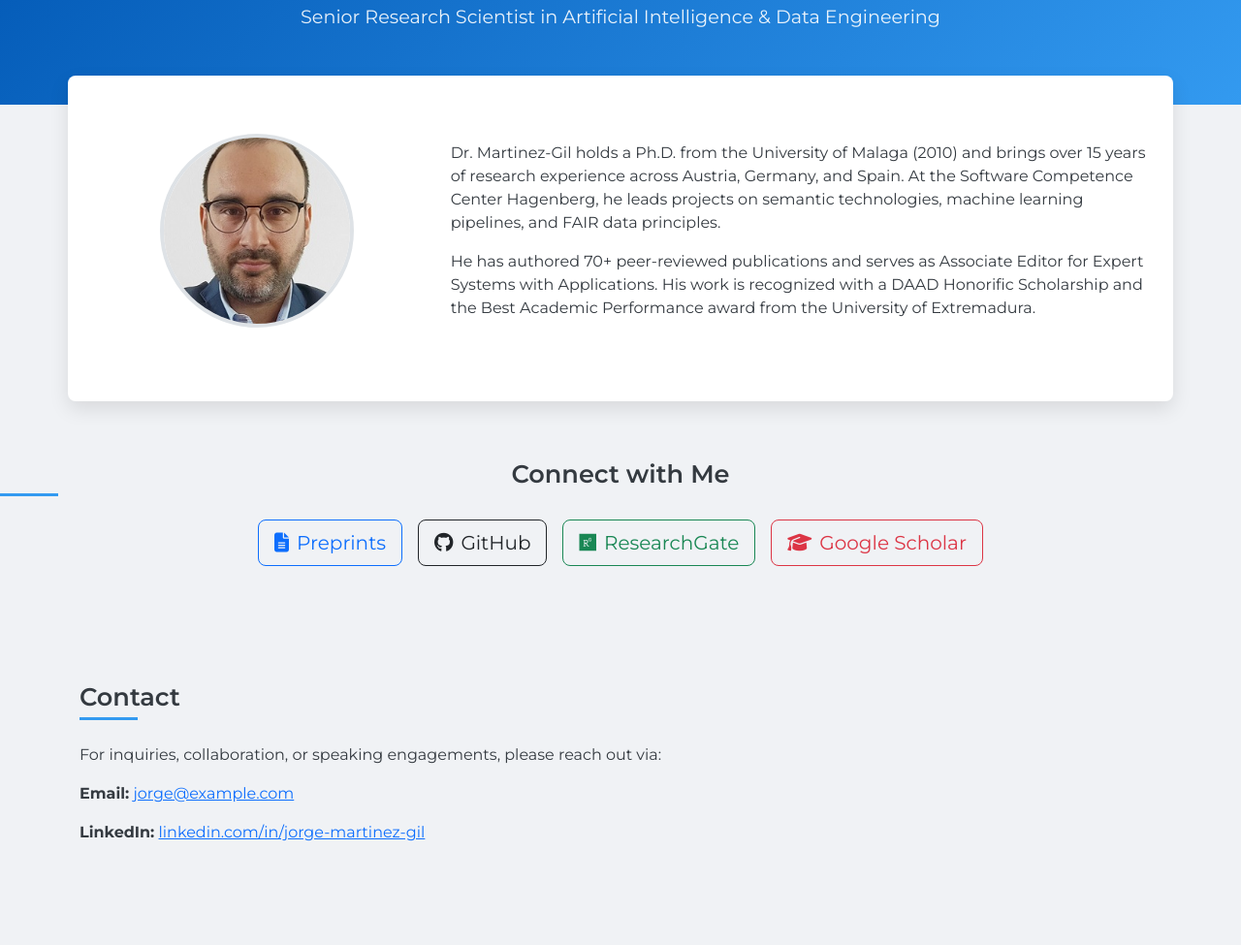
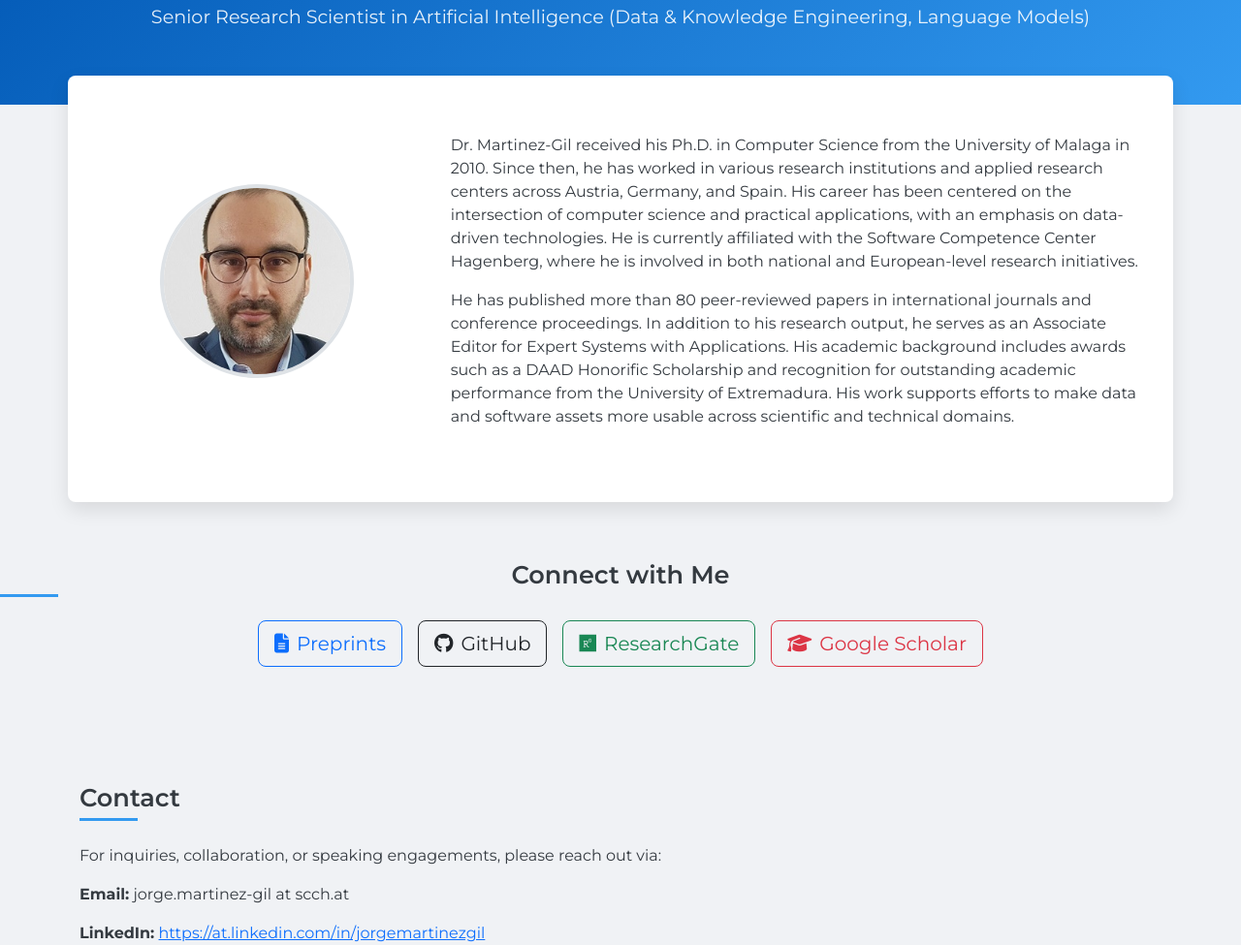
Before and after one commit to jorge-martinez-gil/jorge-martinez-gil.github.io, a plain HTML site: page index.html in a window 1280 px wide. Shown: the part 215-1190 px from the top of the page at 97% size. Drawn offline with nearby package versions, Linux system fonts and the light colour scheme; a small style sheet from the web is missing.

Commit message:
Modifications

```diff
--- a/index.html
+++ b/index.html
@@ -113,7 +113,7 @@
   <header class="hero">
     <div class="container">
       <h1>Jorge Martinez-Gil</h1>
-      <p>Senior Research Scientist in Artificial Intelligence &amp; Data Engineering</p>
+      <p>Senior Research Scientist in Artificial Intelligence (Data &amp; Knowledge Engineering, Language Models)</p>
     </div>
   </header>
 
@@ -125,10 +125,10 @@
       </div>
       <div class="col-md-8">
         <p>
-          Dr. Martinez-Gil holds a Ph.D. from the University of Malaga (2010) and brings over 15 years of research experience across Austria, Germany, and Spain. At the Software Competence Center Hagenberg, he leads projects on semantic technologies, machine learning pipelines, and FAIR data principles.
+		Dr. Martinez-Gil received his Ph.D. in Computer Science from the University of Malaga in 2010. Since then, he has worked in various research institutions and applied research centers across Austria, Germany, and Spain. His career has been centered on the intersection of computer science and practical applications, with an emphasis on data-driven technologies. He is currently affiliated with the Software Competence Center Hagenberg, where he is involved in both national and European-level research initiatives.
         </p>
         <p>
-          He has authored 70+ peer-reviewed publications and serves as Associate Editor for Expert Systems with Applications. His work is recognized with a DAAD Honorific Scholarship and the Best Academic Performance award from the University of Extremadura.
+		He has published more than 80 peer-reviewed papers in international journals and conference proceedings. In addition to his research output, he serves as an Associate Editor for Expert Systems with Applications. His academic background includes awards such as a DAAD Honorific Scholarship and recognition for outstanding academic performance from the University of Extremadura. His work supports efforts to make data and software assets more usable across scientific and technical domains.
         </p>
       </div>
     </div>
@@ -149,8 +149,8 @@
   <section class="container" id="contact">
     <h2>Contact</h2>
     <p>For inquiries, collaboration, or speaking engagements, please reach out via:</p>
-    <p><strong>Email:</strong> <a href="mailto:jorge@example.com">jorge@example.com</a></p>
-    <p><strong>LinkedIn:</strong> <a href="https://www.linkedin.com/in/jorge-martinez-gil">linkedin.com/in/jorge-martinez-gil</a></p>
+    <p><strong>Email:</strong> jorge.martinez-gil at scch.at</a></p>
+    <p><strong>LinkedIn:</strong> <a href="https://at.linkedin.com/in/jorgemartinezgil">https://at.linkedin.com/in/jorgemartinezgil</a></p>
   </section>
 
   <!-- Footer -->
```
Also changed, not shown: google89b441850707a89b.html (added, +1 -0 lines), preprints/index.html (+2 -2 lines), 6 other files.
